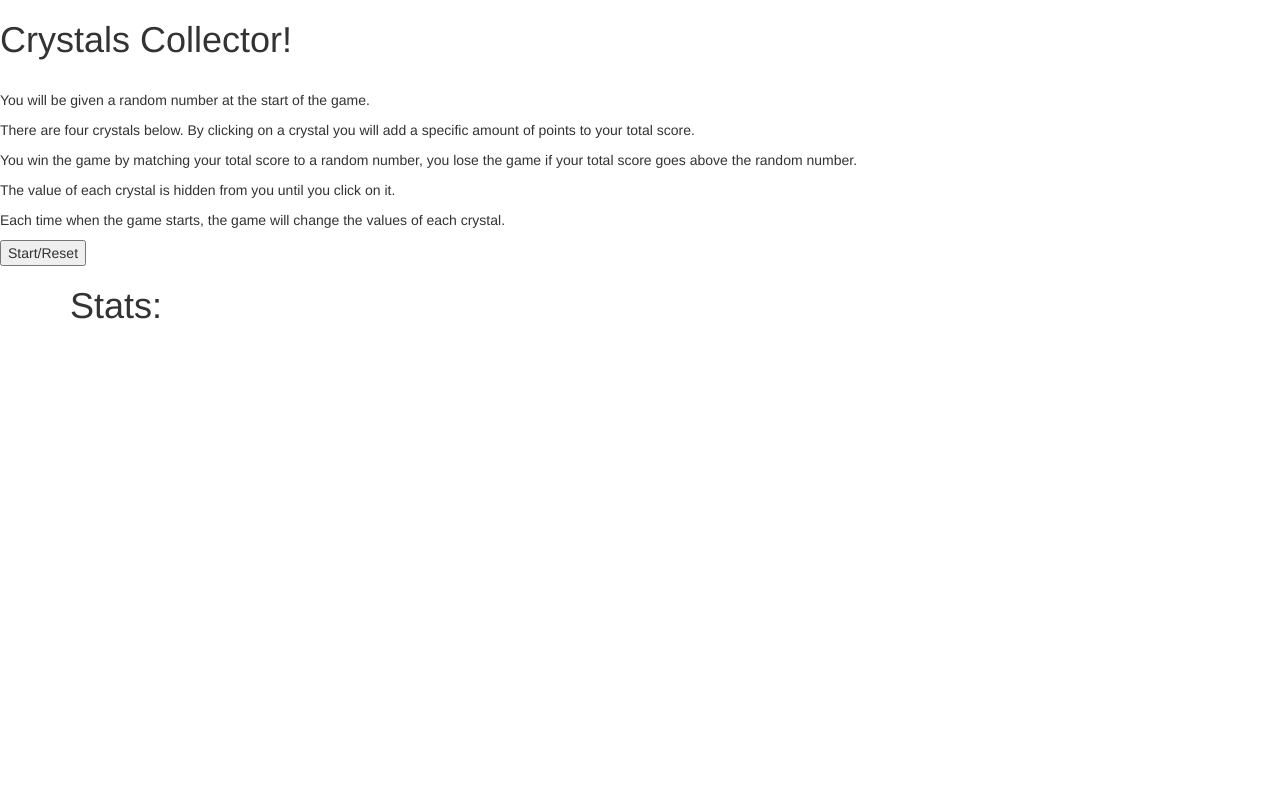
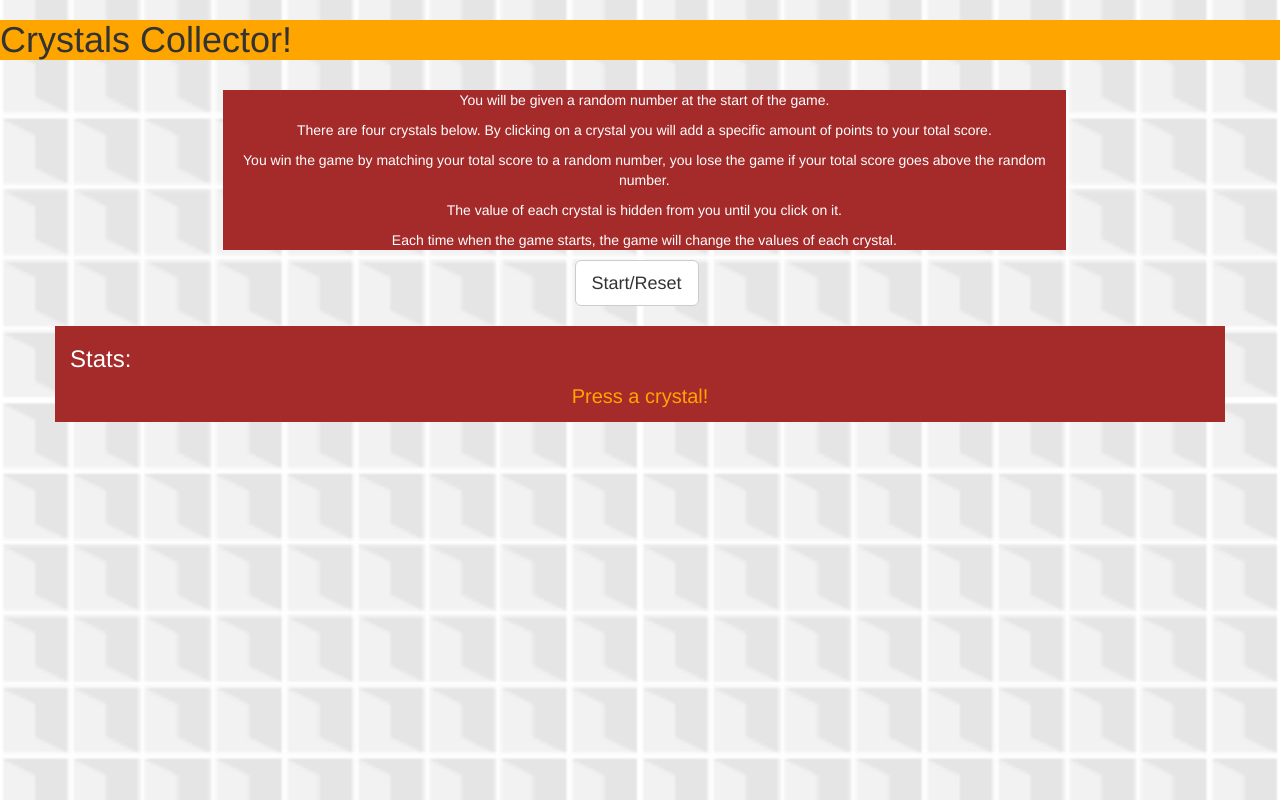
Before and after one commit to vpasquar/week-4-game, a plain HTML site: page index.html in a window 1280 px wide. Drawn offline with nearby package versions, Linux system fonts and the light colour scheme.

Commit message:
second deliv

```diff
--- a/assets/css/style.css
+++ b/assets/css/style.css
@@ -1,8 +1,55 @@
+body,html {
+	height:100%;
+	margin:0;
+	background-image: url("../images/skyscraper.png");
+	background-position: center;
+    background-repeat: no-repeat;
+    background-size: cover;
+    overflow: auto;
+}
+
 .crystal-image {
     width: 300px;
     height: 300px;
+    padding:10px;
  }
 
- #stats {
- 	float:left;
+ #crystals {
+  margin-left:10.5%;
  }
+
+#rules {
+
+	background-color: #A52A2A;
+	color:white;
+	text-align:center;
+}
+.container {
+
+	background-color:#A52A2A;
+	color:white;
+}
+
+.buttonRow {
+	margin-left:45%;
+}
+
+.rulesRow {
+	margin-left:17%;
+}
+
+#message-area {
+	color:orange;
+	font-size:20px;
+	text-align:center;
+}
+
+#msg-area-hdr{
+	font-size:24px;
+	font-style:bold;
+}
+
+#title-header {
+
+	background-color: orange;
+}
--- a/assets/javascript/game.js
+++ b/assets/javascript/game.js
@@ -1,11 +1,11 @@
 window.onload = function() {
 
-var counter = 0
-var targetNumber = 0
-var winSwitch = false
+//var counter = 0
+//var targetNumber = 0
+//var winSwitch = false
 //var wins = 0
 //var losses = 0
-var firstRun = true
+//var firstRun = true
 
 //startUp();
 //$("#reset").click(resetGame);
@@ -36,13 +36,14 @@ $("#crystals").on("click",".crystal-image",function(){
 //$(".crystal-image").click(calcScore);
 
   function startUp() {
-     targetNumber = Math.floor(Math.random() * 100) + 1;
+     targetNumber = Math.floor(Math.random() * 40) + 1;
      $("#number-to-guess").html("target: " + targetNumber);
      counter = 0;
      // Now for the hard part. Creating multiple crystals each with their own unique number value.
      // We begin by expanding our array to include four options.
      var numberOptions = [10, 5, 3, 7];
-     var imageLinks = []
+     var imageLinks = ["assets/images/crystal1.jpg","assets/images/crystal2.jpg",
+                       "assets/images/crystal3.jpg","assets/images/crystal4.jpg"]
      // Next we create a for loop to create crystals for every numberOption.
      for (var i = 0; i < numberOptions.length; i++) {
        // For each iteration, we will create an imageCrystal
@@ -51,7 +52,7 @@ $("#crystals").on("click",".crystal-image",function(){
        // This will allow the CSS to take effect.
        imageCrystal.addClass("crystal-image");
        // Each imageCrystal will be given a src link to the crystal image
-       imageCrystal.attr("src", "http://cdn.playbuzz.com/cdn/35910209-2844-45c0-b099-f4d82878d54f/00261fda-4062-4096-81fd-8cf96b9034e8.jpg");
+       imageCrystal.attr("src",imageLinks[i]);
        // Each imageCrystal will be given a data attribute called data-crystalValue.
        // This data attribute will be set equal to the array value.
        imageCrystal.attr("data-crystalvalue", numberOptions[i]);
@@ -74,13 +75,15 @@ $("#crystals").on("click",".crystal-image",function(){
 
   function checkScore() {
     if (counter === targetNumber) {
-      alert("You win!");
+      $("#message-area").html("You win! Press restart")
+       // alert("You win! Press reset to start again.");
       winSwitch = true
       wins++
       logRecord();
       }
     else if (counter >= targetNumber) {
-      alert("You lose!");
+      $("#message-area").html("You Lose! Press restart")
+      //alert("You lose! Hhaha. Press reset to start again.");
       winSwitch = false
       losses++
       logRecord();
@@ -89,7 +92,9 @@ $("#crystals").on("click",".crystal-image",function(){
     else if (counter < targetNumber) {
       console.log(counter)
       console.log(targetNumber)
-      alert("keep going!");
+      $("#message-area").html("keep going! "
+      + (targetNumber-counter) + " to go!")
+      //alert("keep going!" + (targetNumber-counter) + "to go!");
     }
   };
 
@@ -101,5 +106,7 @@ $("#crystals").on("click",".crystal-image",function(){
   function resetGame(){
     $("#runningScore").html(null);
     $("#crystals").html(null);
+    $("#message-area").html(null);
+    logRecord();
     startUp();
   };
--- a/index.html
+++ b/index.html
@@ -17,10 +17,13 @@
 <body>
 
 
-  <h1>Crystals Collector! </h1>
+  <h1 id="title-header">Crystals Collector! </h1>
 
   <br>
 
+
+  <div class="row">
+    <div  class = "col-md-8 head section rulesRow">
       <div id="rules">
         <p> You will be given a random number at the start of the game. </p>
         <p> There are four crystals below. By clicking on a crystal you will add a specific amount of points to your total score. </p>
@@ -28,18 +31,32 @@
         <p> The value of each crystal is hidden from you until you click on it. </p>
         <p> Each time when the game starts, the game will change the values of each crystal. </p>
       </div>
+    </div>
+  </div>
 
-  <div id="buttons">
-        <button id="start">Start/Reset</button>
+
+
+   <div class = "row">
+        <div class = "btn-group-lg buttonRow">
+
+            <button type="button" id="start" class="btn btn-default">
+                    Start/Reset
+            </button>
 
          </div>
+     </div>
+
+  <br>
 
   <div class="container">
+
+
+
 
      <div class = "row">
 
        <div class = "col-md-12 head section">
-          <h1> Stats: </h1>
+          <h1 id="msg-area-hdr"> Stats: </h1> <p id="message-area"> Press a crystal! </p>
 
           <div class = "row content">
 
```
Also changed, not shown: assets/images/crystal1.jpg (added), assets/images/crystal2.jpg (added), assets/images/crystal3.jpg (added), assets/images/crystal4.jpg (added), assets/images/skyscraper.png (added). Lines whose indentation alone changed are shown as unchanged.
